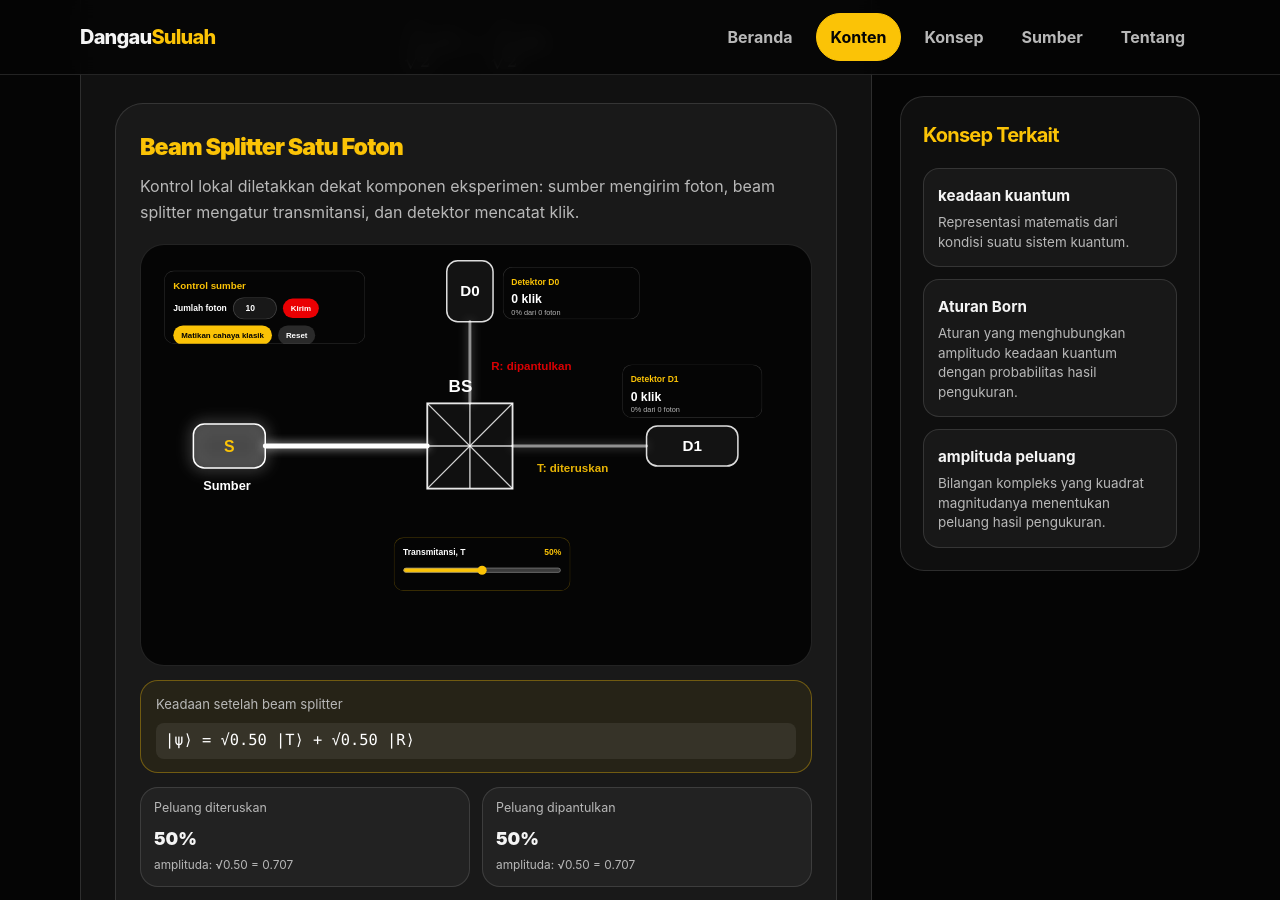
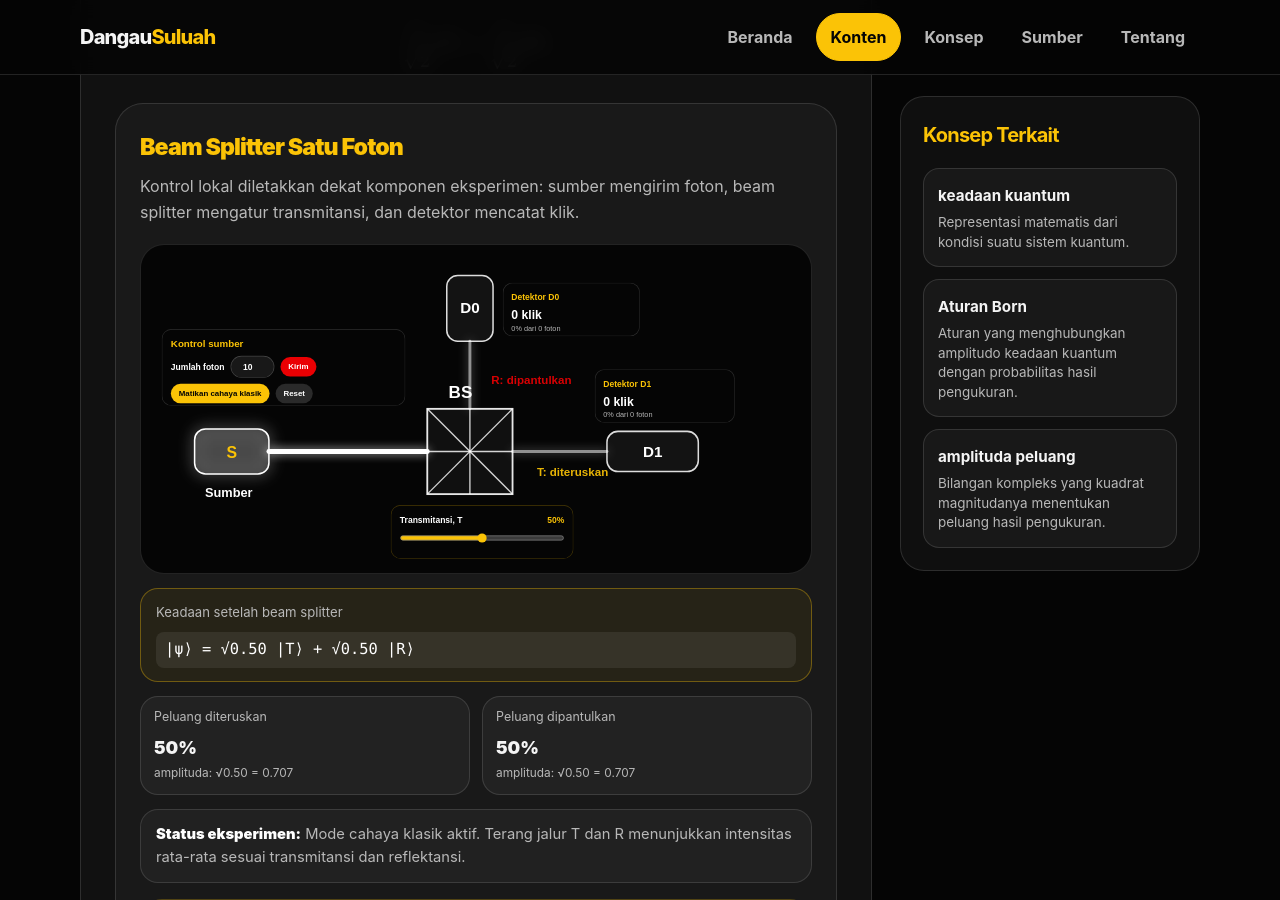
Before and after one commit to dangausuluah/dangausuluah.github.io, a Jekyll site: the page built from _contents/tentang-foton.md, in a window 1280 px wide and 900 px high, scrolled down 1228 px. Built offline with Jekyll 4.4.1, drawn with Linux system fonts in a browser that asks for light colours.

Commit message:
Update single-beam-splitter-demo.html

```diff
--- a/_includes/single-beam-splitter-demo.html
+++ b/_includes/single-beam-splitter-demo.html
@@ -437,9 +437,9 @@
   </div>
 
   <div class="sbs-stage">
-    <svg class="sbs-svg" viewBox="0 0 1100 690" role="img" aria-label="Beam splitter dengan kontrol lokal dan dua detektor">
-      <!-- Source control above source -->
-      <foreignObject x="38" y="42" width="330" height="120">
+    <svg class="sbs-svg" viewBox="0 0 1100 540" role="img" aria-label="Beam splitter dengan kontrol lokal dan dua detektor">
+      <!-- Source control: closer to source and wider than previous version -->
+      <foreignObject x="34" y="138" width="400" height="126">
         <div xmlns="http://www.w3.org/1999/xhtml" class="sbs-local-panel">
           <div class="sbs-local-title">Kontrol sumber</div>
 
@@ -466,33 +466,33 @@
 
       <!-- Source -->
       <g class="sbs-source" data-source>
-        <rect x="86" y="294" width="118" height="72" rx="18"></rect>
-        <text x="145" y="340" text-anchor="middle">S</text>
+        <rect x="88" y="302" width="122" height="74" rx="18"></rect>
+        <text x="149" y="349" text-anchor="middle">S</text>
       </g>
-      <text x="102" y="402" class="sbs-label-small">Sumber</text>
+      <text x="105" y="414" class="sbs-label-small">Sumber</text>
 
       <!-- Input path -->
       <line
-        x1="204"
-        y1="330"
+        x1="210"
+        y1="339"
         x2="470"
-        y2="330"
+        y2="339"
         class="sbs-path sbs-input-path"
         data-input-path
       ></line>
 
       <!-- Beam splitter -->
       <g class="sbs-beam-splitter">
-        <rect x="470" y="260" width="140" height="140"></rect>
-        <line x1="470" y1="400" x2="610" y2="260"></line>
-        <line x1="470" y1="260" x2="610" y2="400"></line>
-        <line x1="470" y1="330" x2="610" y2="330"></line>
-        <line x1="540" y1="260" x2="540" y2="400"></line>
+        <rect x="470" y="269" width="140" height="140"></rect>
+        <line x1="470" y1="409" x2="610" y2="269"></line>
+        <line x1="470" y1="269" x2="610" y2="409"></line>
+        <line x1="470" y1="339" x2="610" y2="339"></line>
+        <line x1="540" y1="269" x2="540" y2="409"></line>
       </g>
-      <text x="505" y="242" class="sbs-label">BS</text>
+      <text x="505" y="251" class="sbs-label">BS</text>
 
-      <!-- Beam splitter control -->
-      <foreignObject x="415" y="480" width="290" height="88">
+      <!-- Beam splitter control: closer to BS and bottom-cropped for compactness -->
+      <foreignObject x="410" y="427" width="300" height="88">
         <div xmlns="http://www.w3.org/1999/xhtml" class="sbs-bs-control">
           <div class="sbs-bs-head">
             <span>Transmitansi, T</span>
@@ -511,37 +511,37 @@
         </div>
       </foreignObject>
 
-      <!-- Output arms -->
+      <!-- Output arms: visually compact; unequal length is acceptable here because paths are not recombined -->
       <line
         x1="540"
-        y1="260"
+        y1="269"
         x2="540"
-        y2="126"
+        y2="158"
         class="sbs-path sbs-path-r"
         data-path-r
       ></line>
 
       <line
         x1="610"
-        y1="330"
-        x2="830"
-        y2="330"
+        y1="339"
+        x2="765"
+        y2="339"
         class="sbs-path sbs-path-t"
         data-path-t
       ></line>
 
       <!-- Path labels -->
-      <text x="575" y="205" class="sbs-label-red">R: dipantulkan</text>
-      <text x="650" y="372" class="sbs-label-yellow">T: diteruskan</text>
+      <text x="575" y="228" class="sbs-label-red">R: dipantulkan</text>
+      <text x="650" y="380" class="sbs-label-yellow">T: diteruskan</text>
 
       <!-- Detector D0 -->
       <g class="sbs-detector" data-detector="R">
-        <rect x="502" y="26" width="76" height="100" rx="18"></rect>
-        <text x="540" y="84" text-anchor="middle">D0</text>
+        <rect x="502" y="50" width="76" height="108" rx="18"></rect>
+        <text x="540" y="112" text-anchor="middle">D0</text>
       </g>
 
       <!-- D0 count beside D0 -->
-      <foreignObject x="594" y="36" width="225" height="86">
+      <foreignObject x="594" y="62" width="225" height="88">
         <div xmlns="http://www.w3.org/1999/xhtml" class="sbs-detector-badge">
           <div class="name">Detektor D0</div>
           <div class="count" data-count-r>0 klik</div>
@@ -550,7 +550,7 @@
       </foreignObject>
 
       <!-- D1 count above D1 -->
-      <foreignObject x="790" y="196" width="230" height="88">
+      <foreignObject x="745" y="204" width="230" height="88">
         <div xmlns="http://www.w3.org/1999/xhtml" class="sbs-detector-badge">
           <div class="name">Detektor D1</div>
           <div class="count" data-count-t>0 klik</div>
@@ -560,8 +560,8 @@
 
       <!-- Detector D1 -->
       <g class="sbs-detector" data-detector="T">
-        <rect x="830" y="297" width="150" height="66" rx="18"></rect>
-        <text x="905" y="339" text-anchor="middle">D1</text>
+        <rect x="765" y="306" width="150" height="66" rx="18"></rect>
+        <text x="840" y="348" text-anchor="middle">D1</text>
       </g>
     </svg>
   </div>
```
